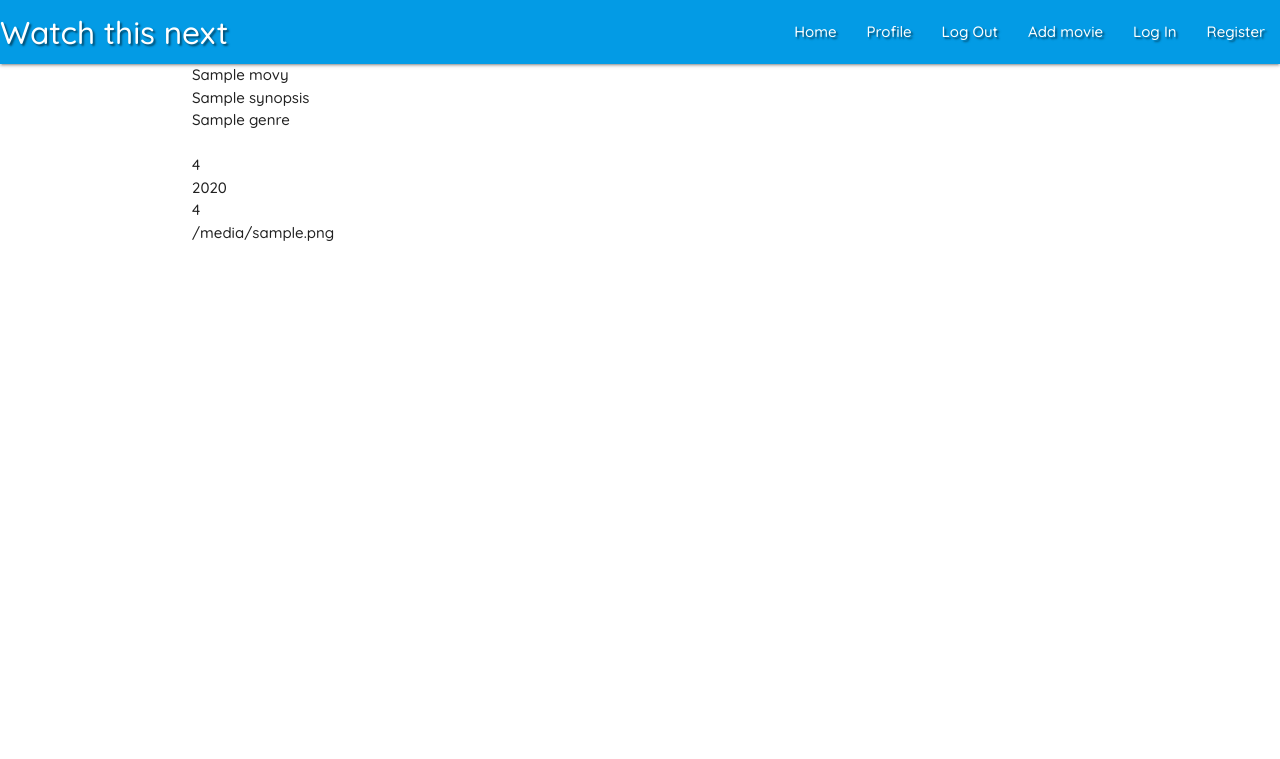
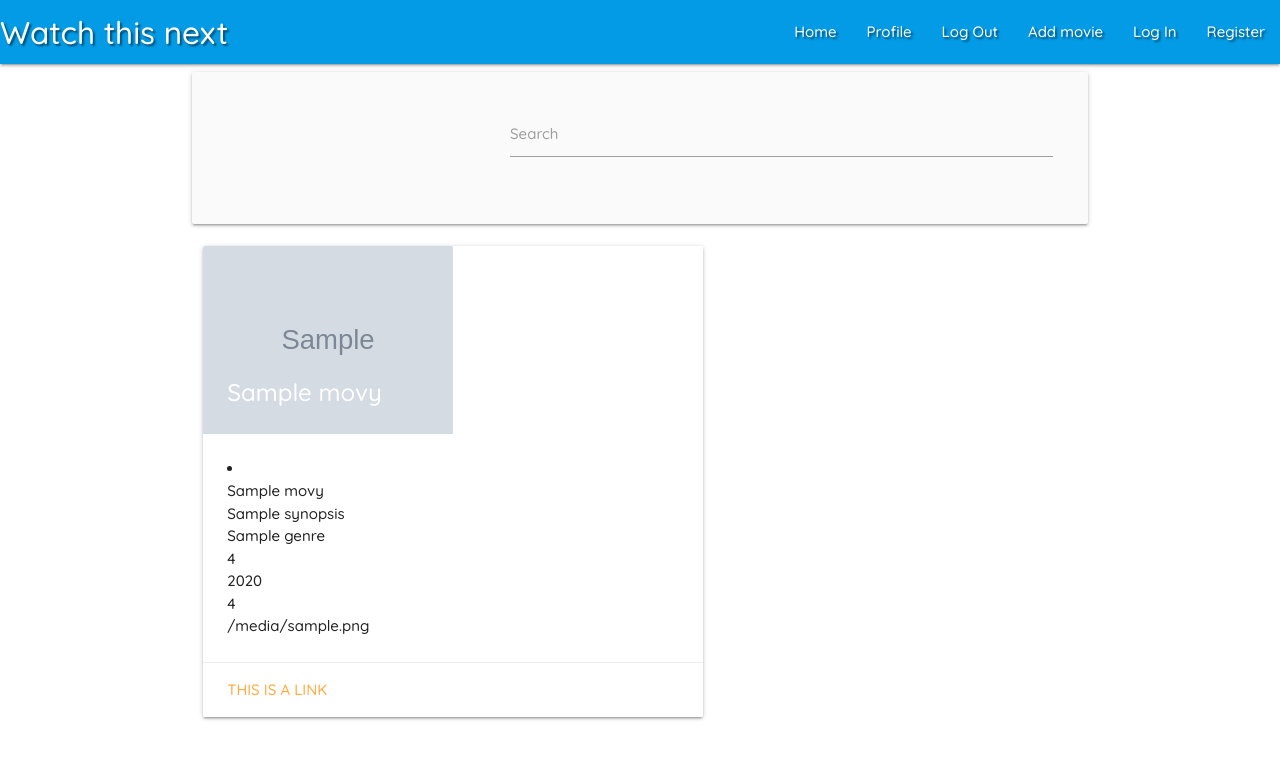
Before and after one commit to Jammerref2015/watchthisnext, a Flask app: page / in a window 1280 px wide. Shown: the top 759 px of the page. Run offline with Flask 2, Linux system fonts and the light colour scheme; grey boxes marked "Sample" are stand-in pictures; a database or web service that is not in the repository returns one stand-in record (values such as "Sample title"); some libraries are stand-ins or nearby versions.

Commit message:
Started styling movies page

```diff
--- a/app.py
+++ b/app.py
@@ -4,6 +4,7 @@ from flask import (
     redirect, request, session, url_for)
 from flask_pymongo import PyMongo
 from bson.objectid import ObjectId
+from datetime import datetime
 from werkzeug.security import generate_password_hash, check_password_hash
 
 if os.path.exists("env.py"):
@@ -23,7 +24,7 @@ mongo = PyMongo(app)
 @app.route("/")
 @app.route("/get_movies")
 def get_movies():
-    movies = mongo.db.movies.find()
+    movies = list(mongo.db.movies.find())
     return render_template("movies.html", movies=movies)
 
 
--- a/static/css/style.css
+++ b/static/css/style.css
@@ -1,6 +1,8 @@
 @import url('https://fonts.googleapis.com/css2?family=Quicksand:wght@500&display=swap');
 
 body{
+    margin: 0;
+    padding: 0;
     font-family: Quicksand, 'Courier New', Courier, monospace;
 }
 
@@ -21,3 +23,9 @@ body{
 .waves-effect.waves-brown .waves-ripple {
   background-color: rgba(121, 85, 72, 0.65);
 }
+
+/* Styling for movie posters */
+.movie-image{
+    width: 50%;
+    height: 50%;
+}
--- a/static/js/script.js
+++ b/static/js/script.js
@@ -3,7 +3,7 @@ $(document).ready(function(){
   $('select').formSelect();
   $('.datepicker').datepicker({
       format: "dd mmmm, yyyy",
-      yearRange: 3,
+      yearRange: 20,
       showClearBtn: true,
       i18n: {
           done: "Select"
--- a/templates/movies.html
+++ b/templates/movies.html
@@ -1,15 +1,47 @@
 {% extends "base.html" %}
 {% block content %}
 
-{% for movie in movies %}
-    {{ movie.title }}<br>
-    {{ movie.synopsis }}<br>
-    {{ movie.genre }}<br>
-    {{ movie.platform }}<br>
-    {{ movie.rating}}<br>
-    {{ movie.release_year}}<br>
-    {{ movie.age_rating}}<br>
-    {{ movie.movie_image}}<br>
-{% endfor %}
+<div class="row card-panel grey lighten-5">
+    <form action="#" method="post" class="col s12">
+        <div class="row valign-wrapper center-align">
+            <div class="input-field col s12 m8">
+                <input type="text" name="" id="query" class="validate">
+                <label for="query">Search</label>
+            </div>
+        </div>
+    </form>
+</div>
+
+<div class="row">
+  <div class="col s12 m7">
+  {% for movie in movies %}
+    <div class="card">
+      <div class="card-image movie-image">
+      <img src="{{ movie.movie_image }}"  alt="movie poster image">
+
+        <span class="card-title">{{ movie.title }}</span>
+      </div>
+      <div class="card-content">
+
+        <li>
+        <p>{{ movie.title }}</p>
+        <p>{{ movie.synopsis }}</p>
+        <p>{{ movie.genre }}</p>
+        <p>{{ movie.platform }}</p>
+        <p>{{ movie.rating}}</p>
+        <p>{{ movie.release_year}}</p>
+        <p>{{ movie.age_rating}}</p>
+        <p>{{ movie.movie_image}}</p>
+
+        </li>
+
+      </div>
+      <div class="card-action">
+        <a href="#">This is a link</a>
+      </div>
+    </div>
+    {% endfor %}
+  </div>
+</div>
 
 {% endblock %}
```
